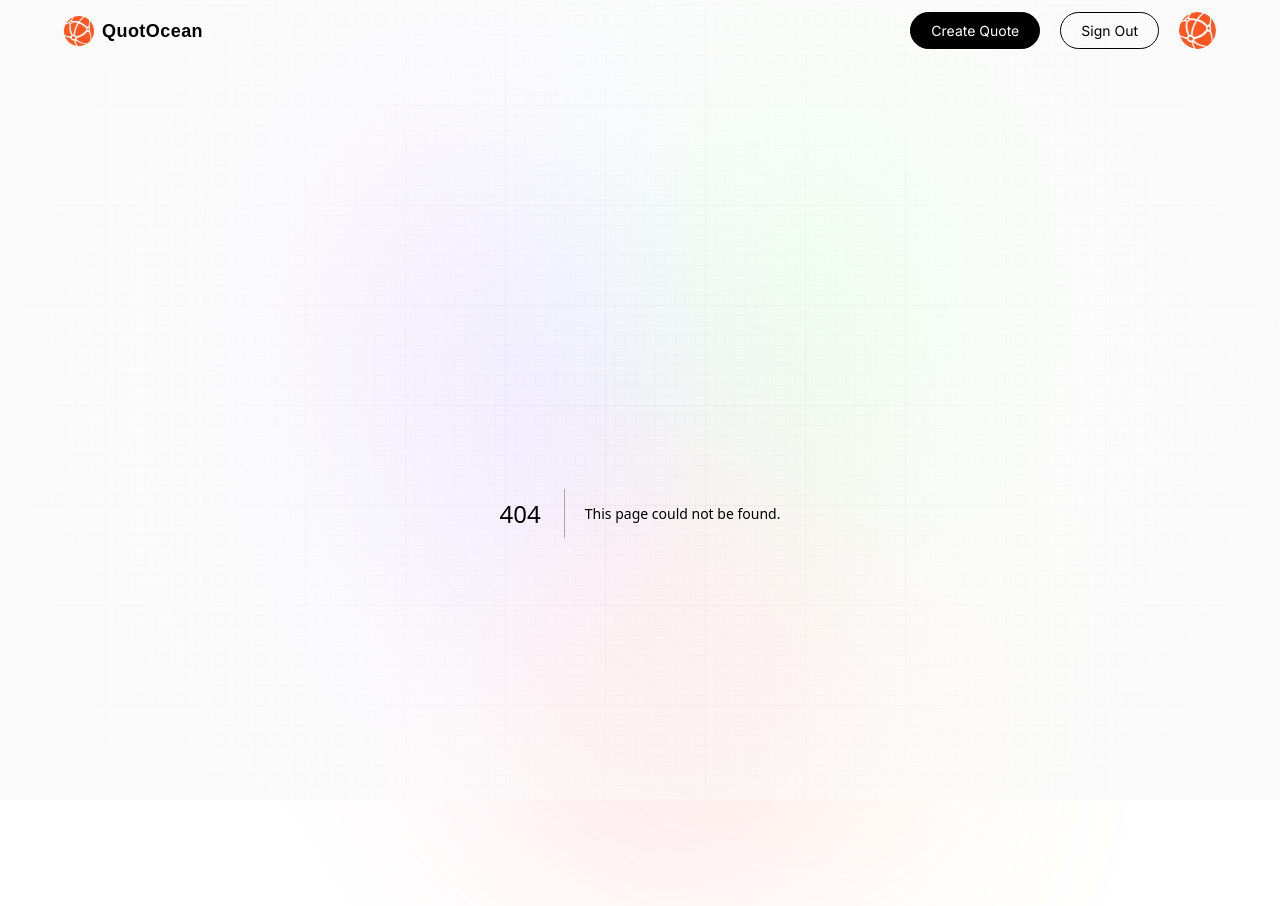
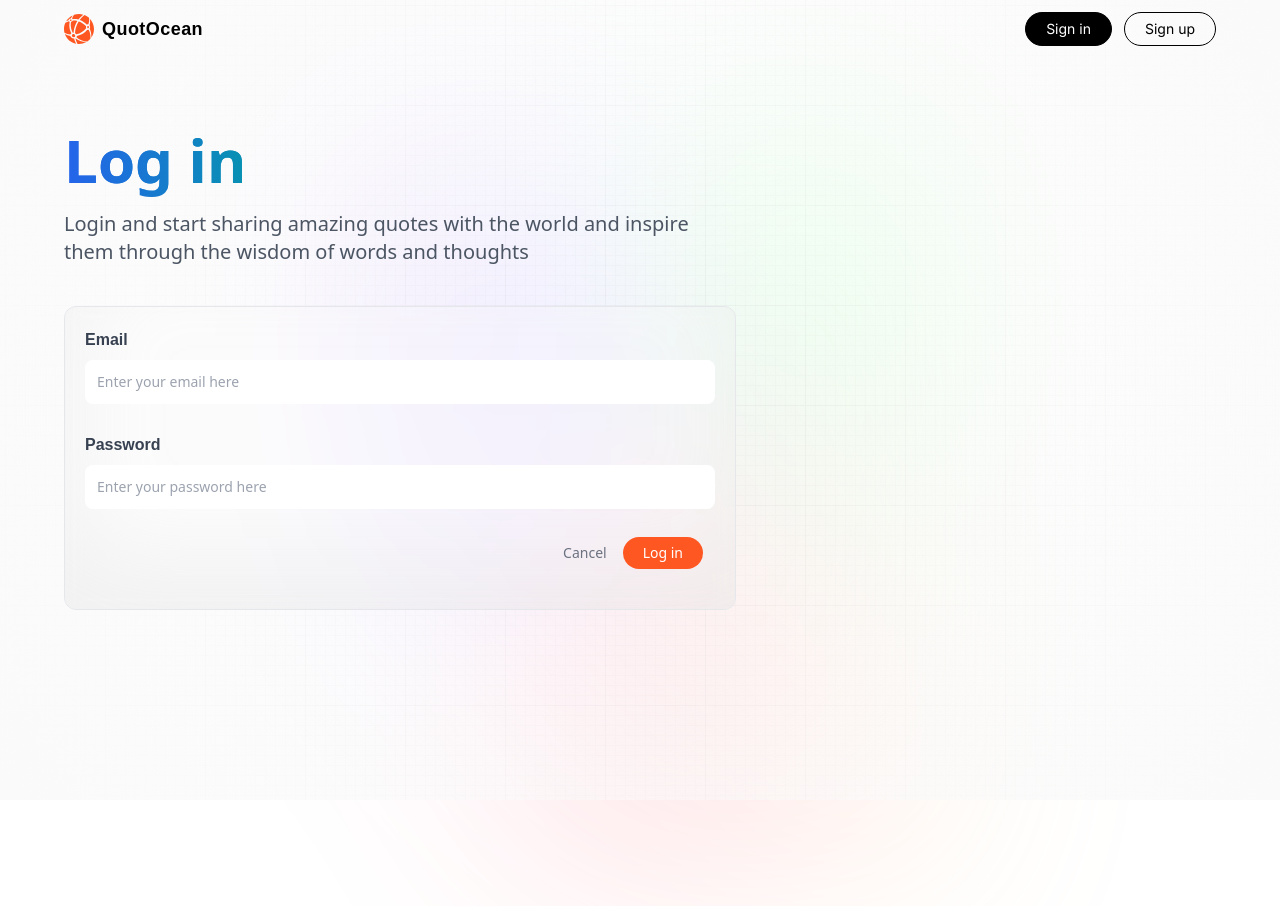
Before and after one commit to arafat-213/next-quotes, a Next.js app: page /login in a window 1280 px wide. Before the commit this address had no page. Shown: the top 906 px of the page. After the commit the page ends 800 px from the top, so only its background shows below. Built offline with nearby package versions, Linux system fonts and the light colour scheme.

Commit message:
add log in and sign up screens

```diff
--- /dev/null
+++ b/app/(auth)/login/page.tsx
@@ -0,0 +1,10 @@
+import LoginForm from '@/components/LoginForm'
+import React from 'react'
+
+const LoginPage = () => {
+  return (
+    <LoginForm />
+  )
+}
+
+export default LoginPage
--- /dev/null
+++ b/app/(auth)/register/page.tsx
@@ -0,0 +1,10 @@
+import SignupForm from '@/components/SignupForm'
+import React from 'react'
+
+const SignupPage = () => {
+  return (
+    <SignupForm />
+  )
+}
+
+export default SignupPage
--- a/app/create/page.tsx
+++ b/app/create/page.tsx
@@ -1,4 +1,4 @@
-import Form from '@/components/Form'
+import QuoteForm from '@/components/QuoteForm'
 import React from 'react'
 
 const CreateQuote = () => {
@@ -8,7 +8,7 @@ const CreateQuote = () => {
     }
 
     return (
-    <div><Form type='Create' onSubmit={submitAction}/></div>
+    <div><QuoteForm type='Create' onSubmit={submitAction}/></div>
   )
 }
 
--- a/app/globals.css
+++ b/app/globals.css
@@ -94,11 +94,11 @@
 
 /* Buttons */
 .black_btn {
-  @apply flex items-center justify-center rounded-full border border-black bg-black px-5 py-1.5 text-center font-inter text-sm text-white transition-all hover:bg-white hover:text-black;
+  @apply flex items-center justify-center rounded-full border border-black bg-black px-5 py-1.5 text-center font-inter text-sm text-white transition-all hover:bg-gray-600;
 }
 
 .outline_btn {
-  @apply flex items-center justify-center rounded-full border border-black bg-transparent px-5 py-1.5 text-center font-inter text-sm text-black transition-all hover:bg-black hover:text-white;
+  @apply flex items-center justify-center rounded-full border border-black bg-transparent px-5 py-1.5 text-center font-inter text-sm text-black transition-all hover:bg-gray-300;
 }
 
 .copy_btn {
--- /dev/null
+++ b/components/LoginForm.tsx
@@ -0,0 +1,40 @@
+'use client'
+
+import Link from 'next/link'
+
+const LoginForm = () => {
+  return (
+    <section className='flex-start w-full max-w-full flex-col'>
+      <h1 className='head_text blue_gradient text-left'>
+        <span className='blue_gradient'>Log in</span>
+      </h1>
+      <p className='desc text-left'>
+        Login and start sharing amazing quotes with the world and inspire them
+        through the wisdom of words and thoughts
+      </p>
+
+      <form className='glassmorphism mt-10 flex w-full max-w-2xl flex-col gap-7'>
+        <label>
+            <span className='font-satoshi text-base font-semibold text-gray-700'>Email</span>
+            <input type='text' className='form_input' placeholder='Enter your email here'/>
+        </label>
+
+        <label>
+            <span className='font-satoshi text-base font-semibold text-gray-700'>Password</span>
+            <input type='password' className='form_input' placeholder='Enter your password here'/>
+        </label>
+
+        <div className='flex-end mx-3 mb-5 gap-4'>
+          <Link href='/' className='text-gray-500 text-sm' >
+          Cancel
+          </Link>
+          <button type='submit' className='px-5 py-1.5 text-sm bg-primary-orange rounded-full text-white'>
+            Log in
+          </button>
+        </div>
+      </form>
+    </section>
+  )
+}
+
+export default LoginForm
--- a/components/Nav.tsx
+++ b/components/Nav.tsx
@@ -5,7 +5,7 @@ import { useState } from 'react'
 
 const NavigationBar = () => {
   const [toggleDropdown, setToggleDropdown] = useState(false)
-  const [isLoggedIn, setIsLoggedIn] = useState(true)
+  const [isLoggedIn, setIsLoggedIn] = useState(false)
 
   return (
     <nav className='flex-between mb-16 w-full pt-3'>
@@ -43,9 +43,15 @@ const NavigationBar = () => {
             </Link>
           </div>
         ) : (
-          <button type='button' className='black_btn'>
+          <div className='flex gap-3'>
+
+          <Link href='/login' className='black_btn'>
             Sign in
-          </button>
+          </Link>
+          <Link href='/register' className='outline_btn'>
+          Sign up
+        </Link>
+        </div>
         )}
       </div>
 
--- a/components/Form.tsx
+++ b/components/QuoteForm.tsx
@@ -5,7 +5,7 @@ type FormProps = {
   type: String
   onSubmit: () => Promise<void>
 }
-const Form = ({ type, onSubmit }: FormProps) => {
+const QuoteForm = ({ type, onSubmit }: FormProps) => {
   return (
     <section className='flex-start w-full max-w-full flex-col'>
       <h1 className='head_text blue_gradient text-left'>
@@ -55,4 +55,4 @@ const Form = ({ type, onSubmit }: FormProps) => {
   )
 }
 
-export default Form
+export default QuoteForm
--- /dev/null
+++ b/components/SignupForm.tsx
@@ -0,0 +1,45 @@
+'use client'
+
+import Link from 'next/link'
+
+const SignupForm = () => {
+  return (
+    <section className='flex-start w-full max-w-full flex-col'>
+    <h1 className='head_text blue_gradient text-left'>
+      <span className='blue_gradient'>Sign up</span>
+    </h1>
+    <p className='desc text-left'>
+      Signup and start sharing amazing quotes with the world and inspire them
+      through the wisdom of words and thoughts
+    </p>
+
+    <form className='glassmorphism mt-10 flex w-full max-w-2xl flex-col gap-7'>
+      <label>
+          <span className='font-satoshi text-base font-semibold text-gray-700'>Email</span>
+          <input type='text' className='form_input' placeholder='Enter your email here'/>
+      </label>
+
+      <label>
+            <span className='font-satoshi text-base font-semibold text-gray-700'>Email</span>
+            <input type='text' className='form_input' placeholder='Enter your email here'/>
+        </label>
+
+      <label>
+          <span className='font-satoshi text-base font-semibold text-gray-700'>Password</span>
+          <input type='password' className='form_input' placeholder='Enter your password here'/>
+      </label>
+
+      <div className='flex-end mx-3 mb-5 gap-4'>
+        <Link href='/' className='text-gray-500 text-sm' >
+        Cancel
+        </Link>
+        <button type='submit' className='px-5 py-1.5 text-sm bg-primary-orange rounded-full text-white'>
+          Sign up
+        </button>
+      </div>
+    </form>
+  </section>
+  )
+}
+
+export default SignupForm
```
